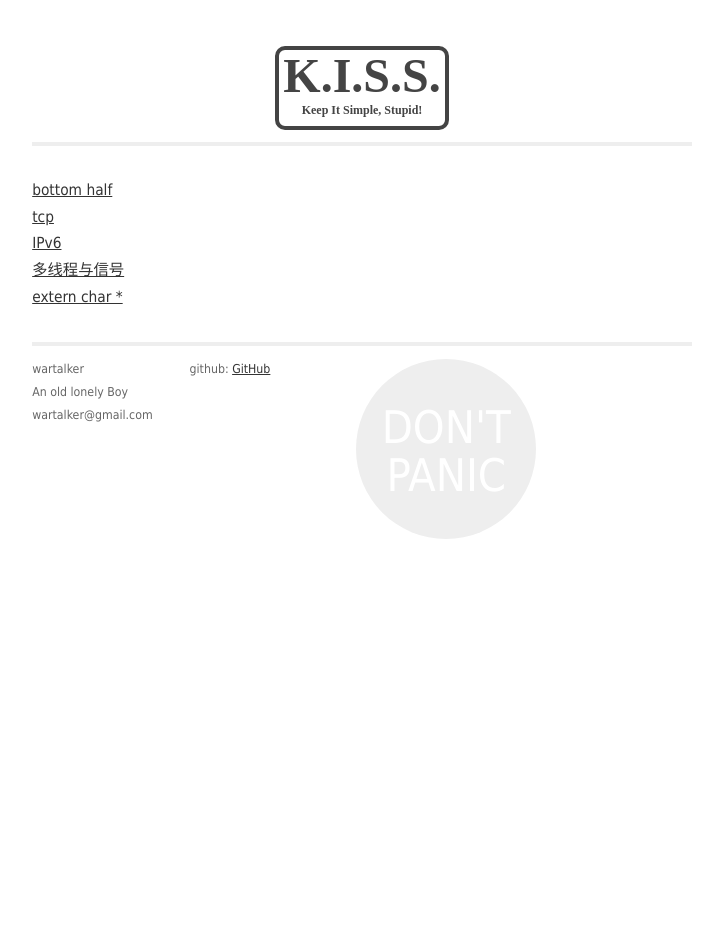
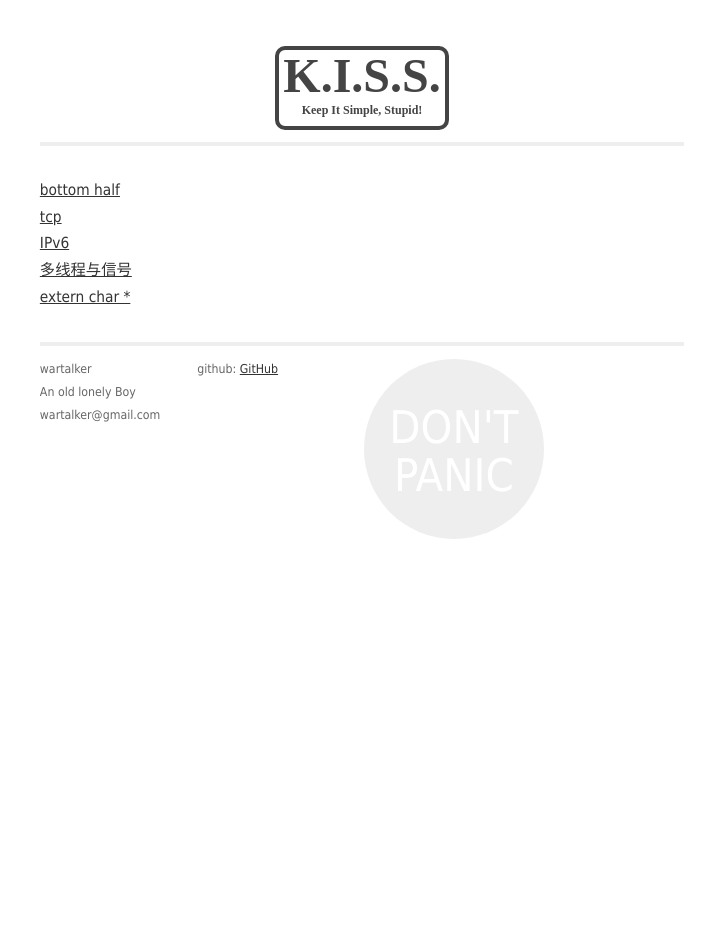
Before and after one commit to alone-walker/alone-walker.github.com, a Jekyll site: the page built from index.html, in a window 1280 px wide. Shown: the whole page, without its empty margins (278-1001 px from the left). Built offline with Jekyll 4.4.1, drawn with Linux system fonts in a browser that asks for light colours; Markdown is read by kramdown in place of the engine named in the settings.

Commit message:
Update main.css
width

```diff
--- a/css/main.css
+++ b/css/main.css
@@ -66,7 +66,7 @@ ul.posts span {
 .site {
   font-size: 115%;
   text-align: justify;
-  width: 43em;
+  width: 42em;
   margin: 3em auto 2em;
   line-height: 1.5em;
 }
```
